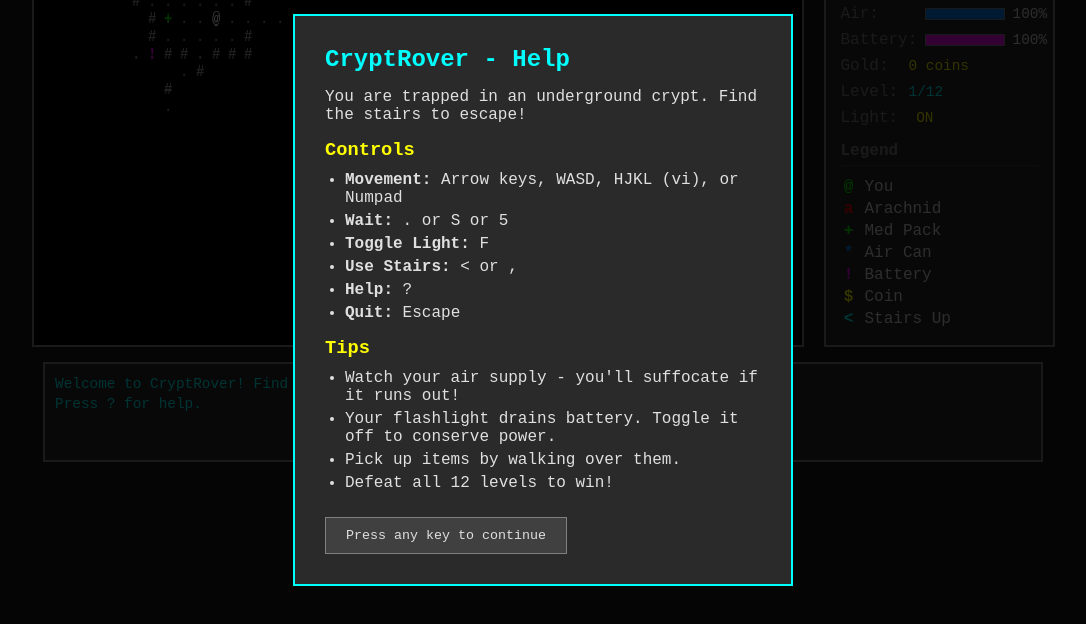
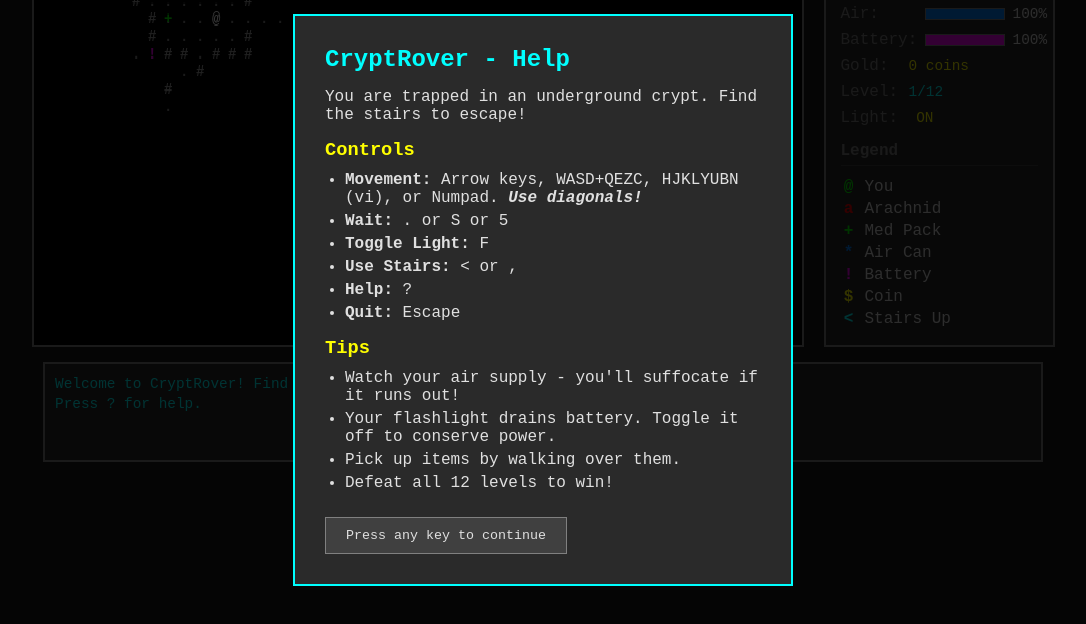
Before and after one commit to tametick/cryptrover, a website with bundled scripts: page index.html in a window 1280 px wide. Shown: the part 100-724 px from the top of the page, without its empty margins (97-1183 px from the left). Built offline with nearby package versions, Linux system fonts and the light colour scheme.

Commit message:
better instructions

```diff
--- a/index.html
+++ b/index.html
@@ -66,7 +66,7 @@
       <p>You are trapped in an underground crypt. Find the stairs to escape!</p>
       <h3>Controls</h3>
       <ul>
-        <li><strong>Movement:</strong> Arrow keys, WASD, HJKL (vi), or Numpad</li>
+        <li><strong>Movement:</strong> Arrow keys, WASD+QEZC, HJKLYUBN (vi), or Numpad. <b><i>Use diagonals!</i></b></li>
         <li><strong>Wait:</strong> . or S or 5</li>
         <li><strong>Toggle Light:</strong> F</li>
         <li><strong>Use Stairs:</strong> &lt; or ,</li>
```
